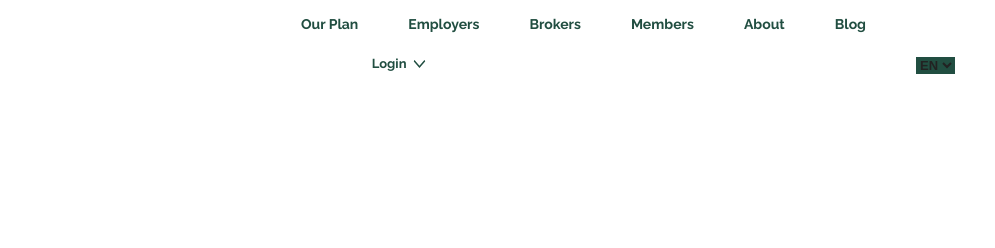
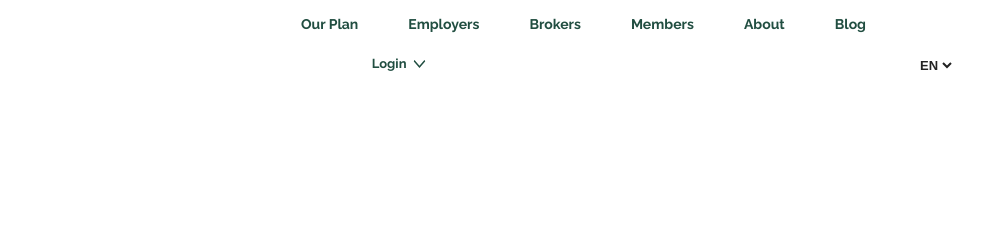
Before and after one commit to denisRyazanov/Second__site_example, a plain HTML site: page index.html in a window 1280 px wide. Shown: the top 248 px of the page, 285-1280 px from the left. Drawn offline with Linux system fonts and the light colour scheme.

Commit message:
13_3_2024_5

```diff
--- a/css/style.css
+++ b/css/style.css
@@ -190,7 +190,7 @@
     position: relative;
     left: 20px;
     border: none;
-    background-color: #214e41;
+    background-color: #fff;
     font-weight: 700;
     cursor: pointer;
   }
@@ -300,7 +300,7 @@
   font-size: 13px;
   line-height: 20px;
   text-transform: uppercase;
-  color: #214E41;
+  color: #49806c;
 }
 
 .header__language:hover {
```
